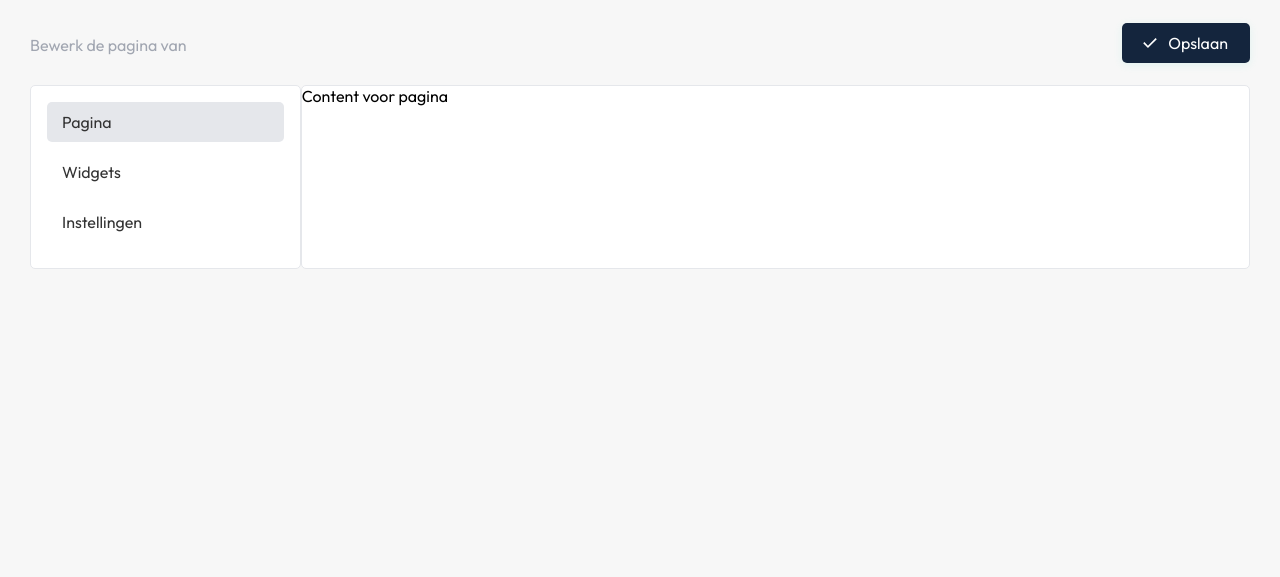
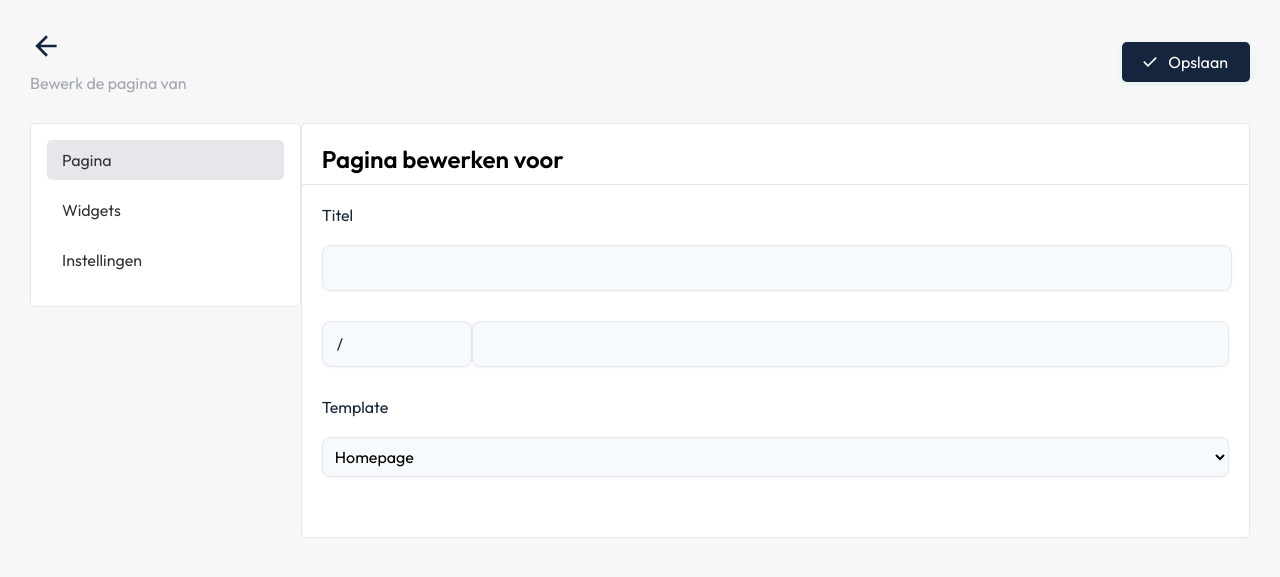
Before and after one commit to GerwinDeHeuss/dashboard, a PHP site: page /dashboard/pages/edit.php in a window 1280 px wide. Shown: the part 91-668 px from the top of the page. Run offline with PHP 8.4, Linux system fonts and the light colour scheme; data comes from the database, SQL or seed files in the repository; data that the repository does not hold is empty.

Commit message:
update van pages gemaakt

```diff
--- a/controllers/pages/edit.php
+++ b/controllers/pages/edit.php
@@ -1,14 +1,46 @@
 <?php
+
 require_once __DIR__ . '/../../config/config.php';
 
 $id = isset($_GET['id']) ? (int) $_GET['id'] : 0;
 
+
+if ($_SERVER['REQUEST_METHOD'] === 'POST') {
+
+    $id = $_POST['id'] ?? null;
+    $title = $_POST['title'] ?? '';
+    $url = $_POST['url'] ?? '';
+    $contentId = $_POST['id'] ?? null;
+    $templateId = $_POST['template_id'] ?? null;
+    $pageId = $_GET['id'] ?? null; // De pages.id komt uit de URL
+
+    if (!$id || !$title) {
+        echo "Ongeldige invoer.";
+        exit;
+    }
+    try {
+        $stmt = $conn->prepare("UPDATE pageContent SET title = ? WHERE id = ?");
+        $stmt->execute([$title, $contentId]);
+
+        // Update de template_id in pages
+        $stmt = $conn->prepare("UPDATE pages SET template_id = ?, url = ? WHERE id = ?");
+        $stmt->execute([$templateId, $url, $pageId]);
+
+        header("Location: " . $_SERVER['REQUEST_URI']);
+        exit;
+    } catch (PDOException $e) {
+        echo "Er is iets fout gegaan bij het updaten: " . htmlspecialchars($e->getMessage());
+        exit;
+    }
+}
+
 $stmt = $conn->prepare("
-    SELECT pages.*, pageContent.title AS title
+    SELECT pages.*, pageContent.title AS title, pageContent.id AS content_id
     FROM pages
     INNER JOIN pageContent ON pages.pagecontent_id = pageContent.id
     WHERE pages.id = :id
 ");
 $stmt->execute(['id' => $id]);
 $page = $stmt->fetch(PDO::FETCH_ASSOC);
+
 ?>
--- a/dashboard/css/style.css
+++ b/dashboard/css/style.css
@@ -188,7 +188,7 @@
 #slide-in input[type="text"],
 #slide-in select,
 #slide-in select option{
-    width: 100%;
+    width: 97%;
     padding: 12px 14px;
     border: 1.5px solid #e5e7eb;
     border-radius: 8px;
@@ -238,6 +238,7 @@
 
 #pages_edit .menu {
   width: 20%;
+  height: 150px;
   background-color: white;
   border: 1px solid #e5e7eb;
   padding: 1rem;
@@ -281,6 +282,108 @@
     border-radius: 5px;
     border: 1px solid #e5e7eb;
 }
+
+#pages_edit .header {
+    padding: 20px 20px 10px 20px;
+    border-bottom: 1px solid #e5e7eb;
+}
+
+#pages_edit .info {
+    padding: 20px 20px 10px 20px;
+}
+
+#pages_edit .content-section input[type="text"],
+#pages_edit .content-section select,
+#pages_edit .content-section select option {
+    width: 97%;
+    padding: 12px 14px;
+    border: 1.5px solid #e5e7eb;
+    border-radius: 8px;
+    background: #f7fafc;
+    font-size: 1em;
+    font-family: 'Outfit', sans-serif;
+
+    transition: border-color 0.2s, box-shadow 0.2s;
+    box-shadow: 0 1px 3px rgba(44, 62, 80, 0.04);
+    outline: none;
+}
+
+#pages_edit .content-section input[type="text"]:focus,
+#pages_edit .content-section select:focus {
+    border-color: #14253D;
+    background: #fff;
+    box-shadow: 0 2px 8px rgba(63, 216, 190, 0.10);
+}
+
+#pages_edit .content-section label {
+    font-weight: 500;
+    color: #14253D;
+    display: block;
+}
+
+#pages_edit .content-section .form-row {
+    margin-bottom: 30px;
+}
+
+#pages_edit .content-section .form-row-flex {
+    display: flex;
+    align-items: center;
+    margin-bottom: 30px;
+}
+
+/* Label moet eruitzien als een input */
+#pages_edit .content-section .form-row-flex label {
+    flex: 0 0 120px;
+    padding: 12px 14px;
+    background: #f7fafc;
+    border: 1.5px solid #e5e7eb;
+    border-radius: 8px;
+    font-size: 1em;
+    font-family: 'Outfit', sans-serif;
+    color: #14253D;
+    font-weight: 500;
+    box-shadow: 0 1px 3px rgba(44, 62, 80, 0.04);
+    white-space: nowrap;
+}
+
+#pages_edit .content-section .form-row input[type="text"],
+#pages_edit .content-section .form-row select {
+    flex: 1;
+    padding: 12px 14px;
+    border: 1.5px solid #e5e7eb;
+    border-radius: 8px;
+    background: #f7fafc;
+    font-size: 1em;
+    font-family: 'Outfit', sans-serif;
+    box-shadow: 0 1px 3px rgba(44, 62, 80, 0.04);
+    outline: none;
+    transition: border-color 0.2s, box-shadow 0.2s;
+}
+
+/* Focus effect */
+#pages_edit .content-section .form-row input[type="text"]:focus,
+#pages_edit .content-section .form-row select:focus {
+    border-color: #14253D;
+    background: #fff;
+    box-shadow: 0 2px 8px rgba(63, 216, 190, 0.10);
+}
+
+.alert.success {
+    position: absolute;
+    top: 70px;
+    right: 0;
+    background-color: #e6ffed;
+    color: #027a48;
+    border: 1.5px solid #a7f3d0;
+    padding: 12px 16px;
+    border-radius: 8px;
+    margin: 20px 0;
+    font-family: 'Outfit', sans-serif;
+    box-shadow: 0 2px 6px rgba(0, 0, 0, 0.05);
+    max-width: 100%;
+}
+
+
 
 
 
--- a/dashboard/pages/edit.php
+++ b/dashboard/pages/edit.php
@@ -4,18 +4,23 @@
 
 include('../includes/header.php');
 
+
 ?>
 
+<form method="post" action="">
     <section id="pages">
         <div class="container">
             <div class="justify-between">
                 <div class="intro">
-                <h2><?= htmlspecialchars($page['title']) ?></h2>
+                    <h2 class="flex"><a href="./index.php"><svg xmlns="http://www.w3.org/2000/svg" height="32px" viewBox="0 -960 960 960" width="32px" fill="#14253D"><path d="m313-440 224 224-57 56-320-320 320-320 57 56-224 224h487v80H313Z"/></svg></a><?= htmlspecialchars($page['title']) ?></h2>
                     <p>Bewerk de pagina van <?= htmlspecialchars($page['title']) ?></p>
                 </div>
                 <div class="align-center">
-                <button class="open-slide-in blue-btn">
-                    <svg xmlns="http://www.w3.org/2000/svg" height="24px" viewBox="0 -960 960 960" width="24px" fill="#292D32"><path d="M382-240 154-468l57-57 171 171 367-367 57 57-424 424Z"/></svg>
+                    <button type="submit" class=" blue-btn">
+                        <svg xmlns="http://www.w3.org/2000/svg" height="24px" viewBox="0 -960 960 960" width="24px"
+                            fill="#292D32">
+                            <path d="M382-240 154-468l57-57 171 171 367-367 57 57-424 424Z" />
+                        </svg>
                         Opslaan
                     </button>
                 </div>
@@ -28,20 +33,72 @@
             <div class="flex">
                 <div class="menu">
                     <ul>
-                <li><button class="active" data-section="page">Pagina</button></li>
-                <li><button data-section="settings">Widgets</button></li>
-                <li><button data-section="profiel">Instellingen</button></li>
+                        <li><button type="button" class="active" data-section="page">Pagina</button></li>
+                        <li><button type="button" data-section="settings">Widgets</button></li>
+                        <li><button type="button" data-section="profiel">Instellingen</button></li>
                     </ul>
                 </div>
                 <div class="content">
-                <div class="content-section active" id="page">Content voor pagina</div>
-                <div class="content-section hidden" id="settings">Content voor Widgets</div>
-                <div class="content-section hidden" id="profiel">Content voor Instellingen</div>
+                    <div class="content-section active" id="page">
+                        <div class="header">
+                            <h2>Pagina bewerken voor <?= htmlspecialchars($page['title']) ?></h2>
+                        </div>
+                        <div class="info">
+
+                            <input type="hidden" name="id" value="<?= htmlspecialchars($page['content_id']) ?>">
+
+                            <div class="form-group">
+                                <div class="form-row">
+                                    <label for="title">Titel</label><br>
+                                    <input type="text" id="title" name="title" value="<?= htmlspecialchars($page['title']) ?>" required>
+                                </div>
+
+                                <div class="form-row-flex">
+                                    <label for="url"><?= htmlspecialchars($dashboardUrl)?></label>
+                                    <input type="text" id="url" name="url" value="<?= htmlspecialchars($page['url']) ?>" required>
+                                </div>
+
+                                <div class="form-row">
+                                    <label for="title">Template</label><br>
+                                    <select id="slide-in-template" name="template_id" required style="width: 100%; padding: 8px; margin-bottom: 20px;">
+                                        <?php foreach ($templates as $template): ?>
+                                            <option value="<?= $template['id'] ?>"
+                                                <?= ($template['id'] == $page['template_id']) ? 'selected' : '' ?>>
+                                                <?= htmlspecialchars($template['title']) ?>
+                                            </option>
+                                        <?php endforeach; ?>
+                                    </select>
+                                </div>
+                            </div>
+                        </div>
+                    </div>
+                    <div class="content-section hidden" id="settings">
+                        <div class="header">
+                            <h2>Widgets bewerken voor <?= htmlspecialchars($page['title']) ?></h2>
+                        </div>
+                        <div class="info">
+                            test
+                        </div>
+                    </div>
+                    <div class="content-section hidden" id="profiel">
+                        <div class="header">
+                            <h2>Instellingen bewerken voor <?= htmlspecialchars($page['title']) ?></h2>
+                        </div>
+                        <div class="info">
+                            test
+                        </div>
+                    </div>
                 </div>
 
             </div>
         </div>
     </section>
+
+
+
+</form>
+
+
 
 <script>
 document.querySelectorAll('.menu button').forEach(btn => {
@@ -72,6 +129,12 @@
 defaultSection.classList.remove('hidden');
 defaultSection.classList.add('active');
 
+const successAlert = document.querySelector('.alert.success');
+    if (successAlert) {
+        setTimeout(() => {
+            successAlert.style.display = 'none';
+        }, 4000);
+    }
 </script>
 
 
--- a/views/template.fullwidth.php
+++ b/views/template.fullwidth.php
@@ -2,10 +2,10 @@
 <html lang="nl">
 <head>
     <meta charset="UTF-8" />
-    <title><?php echo htmlspecialchars($page['title']); ?></title>
+    <title><?php echo htmlspecialchars($pageContent['title']); ?></title>
 </head>
 <body>
-    <h1><?php echo htmlspecialchars($page['title']); ?></h1>
+    <h1><?php echo htmlspecialchars($pageContent['title']); ?></h1>
 
     <p>Welkom op deze pagina! fullwidth</p>
 </body>
```
Lines whose indentation alone changed are shown as unchanged.
